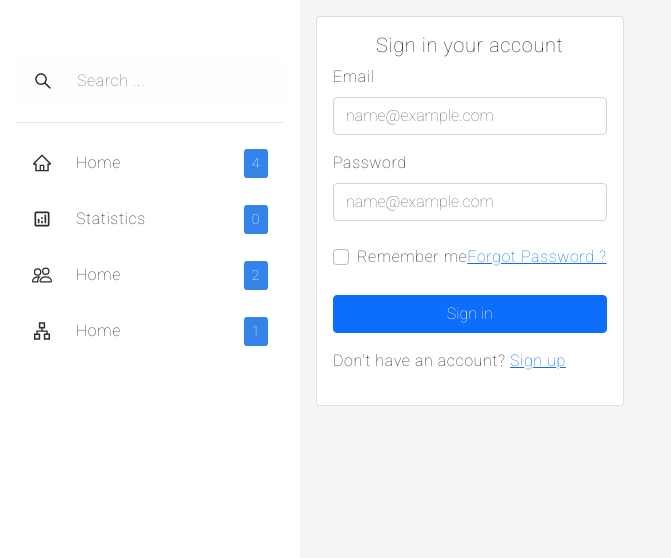
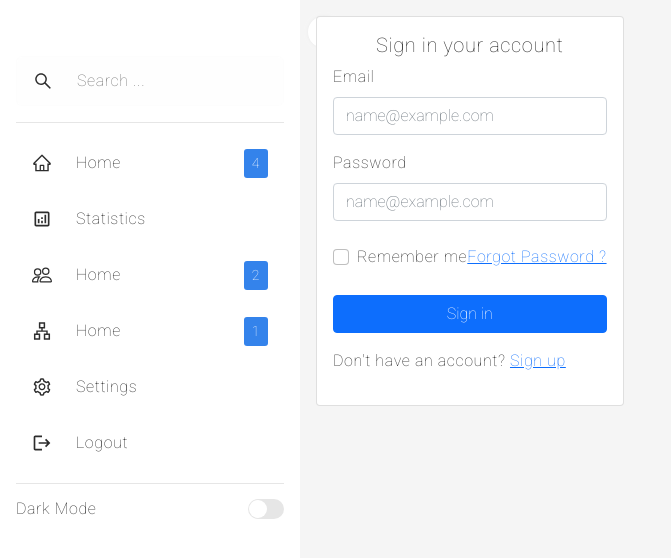
Before and after one commit to santiagoMoreno73/whatsapp-sales, a React (Vite) app: page / in a window 1280 px wide. Shown: the top 558 px of the page, without its empty margins (0-671 px from the left). Built offline with nearby package versions, Linux system fonts and the light colour scheme.

Commit message:
[add]: change SideBar

```diff
--- a/src/App.jsx
+++ b/src/App.jsx
@@ -13,9 +13,9 @@ import { lightTheme, darkTheme } from "./theme/theme";
 // components
 import Login from "./pages/Login/Login";
 import Dashboard from "./pages/Dashboard/Dashboard";
+import Layout from "./components/Layout/Layout";
 
-import { ThemeContext } from "styled-components";
-import Layout from "./components/Layout/Layout";
+export const ThemeContext = React.createContext(null);
 
 function App() {
   const [theme, setTheme] = useState("light");
--- a/src/components/SideBar/SideBar.jsx
+++ b/src/components/SideBar/SideBar.jsx
@@ -1,4 +1,6 @@
-import React from "react";
+import React, { useState, useContext } from "react";
+
+import { ThemeContext } from "../../App";
 
 import {
   SLogo,
@@ -11,14 +13,21 @@ import {
   SLinkIcon,
   SLinkLabel,
   SLinkNotification,
+  STheme,
+  SThemeLabel,
+  SThemeToggler,
+  SToggleThumb,
+  SSidebarButton,
 } from "./SideBar.style";
 
 import {
   AiOutlineHome,
   AiOutlineSearch,
   AiOutlineApartment,
+  AiOutlineSetting,
+  AiOutlineLeft,
 } from "react-icons/ai";
-import { MdOutlineAnalytics } from "react-icons/md";
+import { MdLogout, MdOutlineAnalytics } from "react-icons/md";
 import { BsPeople } from "react-icons/bs";
 
 const dataOptions = [
@@ -40,9 +49,26 @@ const dataOptions = [
   },
 ];
 
+const secondDataOptions = [
+  { id: 1, label: "Settings", icon: <AiOutlineSetting />, to: "/" },
+  { id: 2, label: "Logout", icon: <MdLogout />, to: "/" },
+];
+
 const SideBar = () => {
+  const { theme, setTheme } = useContext(ThemeContext);
+
+  const [sideBarOpen, setSideBarOpen] = useState(false);
+
   return (
     <SSideBar>
+      <>
+        <SSidebarButton
+          isOpen={sideBarOpen}
+          onClick={() => setSideBarOpen(!sideBarOpen)}
+        >
+          <AiOutlineLeft />
+        </SSidebarButton>
+      </>
       <SLogo>
         <img />
       </SLogo>
@@ -58,10 +84,35 @@ const SideBar = () => {
           <SLink to={to}>
             <SLinkIcon>{icon}</SLinkIcon>
             <SLinkLabel>{label}</SLinkLabel>
-            <SLinkNotification>{notification}</SLinkNotification>
+            {!!notification && (
+              <SLinkNotification>{notification}</SLinkNotification>
+            )}
           </SLink>
         </SLinkContainer>
       ))}
+
+      {secondDataOptions.map(({ icon, label, id, to }) => (
+        <SLinkContainer key={`key-${id}`}>
+          <SLink to={to}>
+            <SLinkIcon>{icon}</SLinkIcon>
+            <SLinkLabel>{label}</SLinkLabel>
+          </SLink>
+        </SLinkContainer>
+      ))}
+
+      <SDivider>
+        <STheme>
+          <SThemeLabel>Dark Mode</SThemeLabel>
+          <SThemeToggler
+            isActive={theme === "dark"}
+            onClick={() =>
+              setTheme((theme) => (theme === "light" ? "dark" : "light"))
+            }
+          >
+            <SToggleThumb style={theme === "dark" ? { right: "1px" } : {}} />
+          </SThemeToggler>
+        </STheme>
+      </SDivider>
     </SSideBar>
   );
 };
--- a/src/components/SideBar/SideBar.style.js
+++ b/src/components/SideBar/SideBar.style.js
@@ -103,3 +103,58 @@ export const SLinkNotification = styled.div`
 
   margin-right: ${v.mdSpacing};
 `;
+
+export const STheme = styled.div`
+  display: flex;
+  align-items: center;
+  font-size: 16px;
+`;
+
+export const SThemeLabel = styled.div`
+  display: block;
+  flex: 1;
+`;
+
+export const SThemeToggler = styled.button`
+  ${btnReset};
+  margin: 1em auto;
+  cursor: pointer;
+  width: 36px;
+  height: 20px;
+  border-radius: 10px;
+  background: ${({ theme, isActive }) =>
+    !isActive ? theme.bg3 : theme.primary};
+
+  position: relative;
+`;
+
+export const SToggleThumb = styled.div`
+  height: 18px;
+  width: 18px;
+  position: absolute;
+  top: 1px;
+  bottom: 1px;
+  transition: 0.2s ease right;
+  right: calc(100% - 18px - 1px);
+  border-radius: 50%;
+  background: ${({ theme }) => theme.bg};
+`;
+
+export const SSidebarButton = styled.button`
+  ${btnReset};
+  position: absolute;
+  top: ${v.xxlSpacing};
+  right: ${({ isOpen }) => (isOpen ? `-16px` : `-40px`)};
+  width: 32px;
+  height: 32px;
+  border-radius: 50%;
+  background: ${({ theme }) => theme.bg};
+  box-shadow: 0 0 4px ${({ theme }) => theme.bg3},
+    0 0 7px ${({ theme }) => theme.bg};
+  display: flex;
+  align-items: center;
+  justify-content: center;
+  cursor: pointer;
+
+  transform: ${({ isOpen }) => (!isOpen ? `rotate(180deg)` : `initial`)};
+`;
```
